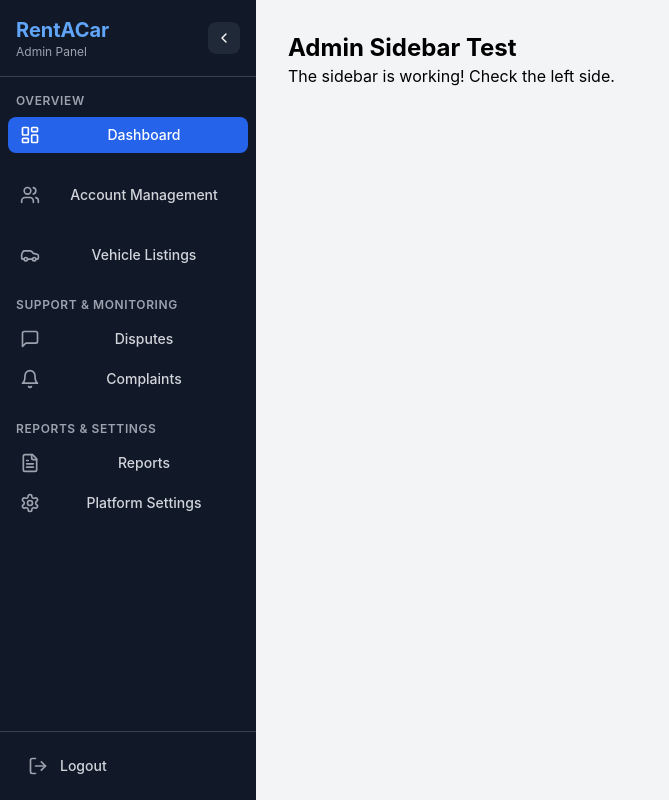
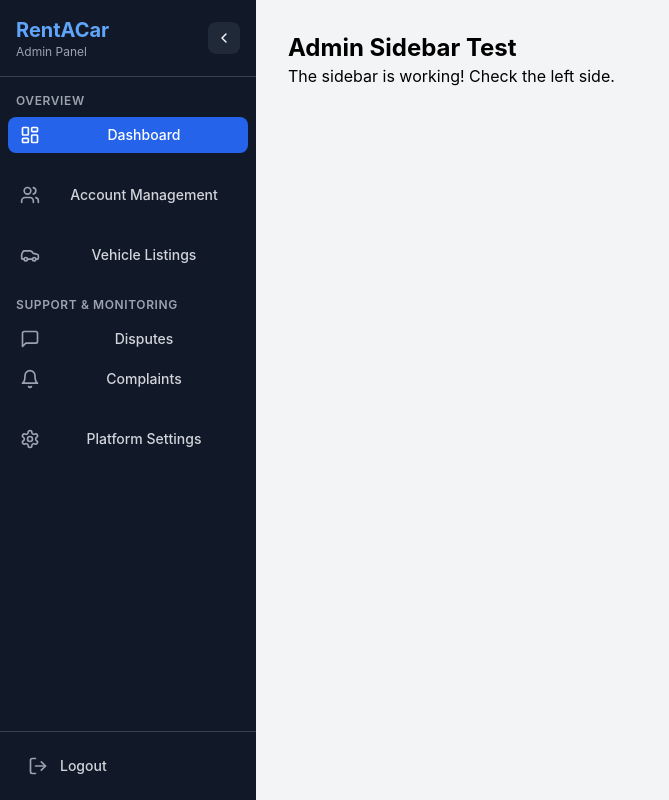
Before and after one commit to Wolferlk/RentAcar_peoject, a React (Vite) app in the folder Web/: page /admin-test in a window 1280 px wide. Shown: the top 800 px of the page, without its empty margins (0-669 px from the left). Built offline with nearby package versions, Linux system fonts and the light colour scheme.

Commit message:
update sidebar

```diff
--- a/Web/src/components/AdminSideBar.tsx
+++ b/Web/src/components/AdminSideBar.tsx
@@ -57,7 +57,7 @@ const AdminSidebar = ({ currentRoute = '/admin/dashboard', onNavigate }: AdminSi
           id: 'account-management',
           label: 'Account Management',
           icon: Users,
-          path: '/account-management'
+          path: '/admin/account-management'
         },
 
       ]
@@ -69,7 +69,7 @@ const AdminSidebar = ({ currentRoute = '/admin/dashboard', onNavigate }: AdminSi
           id: 'vehicle-listings',
           label: 'Vehicle Listings',
           icon: Car,
-          path: '/vehicle-listings'
+          path: '/admin/vehicle-listings'
         },
 
       ]
@@ -81,27 +81,27 @@ const AdminSidebar = ({ currentRoute = '/admin/dashboard', onNavigate }: AdminSi
           id: 'disputes',
           label: 'Disputes',
           icon: MessageSquare,
-          path: '/admin/disputes',
+          path: '/admin-disputes',
           // badge: 0
         },
         {
           id: 'complaints',
           label: 'Complaints',
           icon: Bell,
-          path: '/admin/complaints',
+          path: '/admin-complaints',
           // badge: ''
         }
       ]
     },
     {
-      title: "Reports & Settings",
+      title: "",
       items: [
-        {
-          id: 'reports',
-          label: 'Reports',
-          icon: FileText,
-          path: '/admin/reports'
-        },
+        // {
+        //   id: 'reports',
+        //   label: 'Reports',
+        //   icon: FileText,
+        //   path: '/admin/reports'
+        // },
         {
           id: 'settings',
           label: 'Platform Settings',
```
